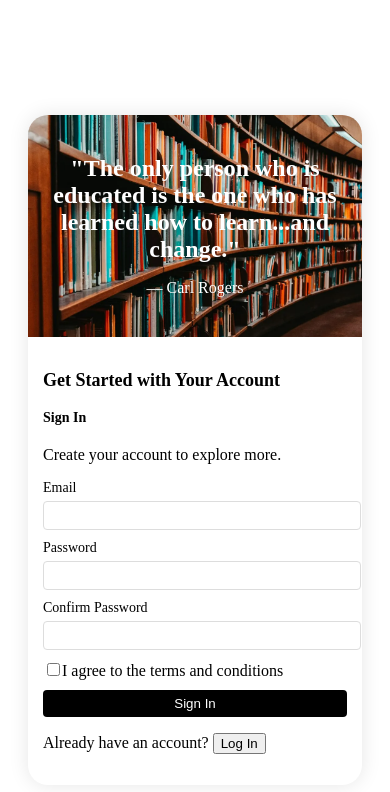
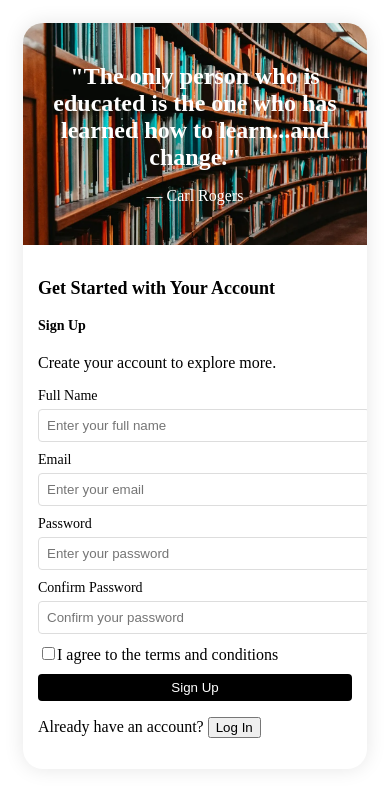
Before and after one commit to Harsh-1711/Library-Management-System, a React (Vite) app in the folder client/: page /Signup in a window 390 px wide. Shown: the top 792 px of the page. Built offline with nearby package versions, Linux system fonts and the light colour scheme.

Commit message:
new updated login signup

```diff
--- a/client/package.json
+++ b/client/package.json
@@ -15,6 +15,7 @@
     "react": "^18.3.1",
     "react-dom": "^18.3.1",
     "react-hot-toast": "^2.4.1",
+    "react-icons": "^5.3.0",
     "react-router-dom": "^6.26.2",
     "react-toastify": "^10.0.5"
   },
--- a/client/src/App.jsx
+++ b/client/src/App.jsx
@@ -7,7 +7,7 @@ function App() {
   return (
     <Router>
       <Routes>
-        <Route path="/" element={<Login />} />
+        <Route path="/Login" element={<Login />} />
         <Route path="/Signup" element={<Signup />} />
       </Routes>
     </Router>
--- a/client/src/assets/css/Login.css
+++ b/client/src/assets/css/Login.css
@@ -109,6 +109,13 @@
 
 
 @media screen and (max-width: 768px) {
+  .login-container {
+    flex-direction: column;
+    padding: 15px;
+    height: auto;
+  }
+
+
   .login-form-container {
     flex-direction: column;
     border-radius: 20px;
--- a/client/src/assets/css/Signup.css
+++ b/client/src/assets/css/Signup.css
@@ -3,15 +3,14 @@
   justify-content: center;
   align-items: center;
   height: 100vh;
-  background-color: white;
+  background-color:white;
   padding: 20px;
-  /* Add padding for smaller screens */
+
 }
 
 .signup-form-container {
   display: flex;
   flex-direction: row;
-  /* Default for larger screens */
   max-width: 900px;
   width: 100%;
   background-color: #fff;
@@ -109,6 +108,13 @@
 
 
 @media (max-width: 768px) {
+  .signup-container {
+    flex-direction: column;
+    padding: 15px;
+    height: auto;
+  }
+
+
   .signup-form-container {
     flex-direction: column;
     max-width: 100%;
--- /dev/null
+++ b/client/src/components/Button.jsx
@@ -0,0 +1,11 @@
+import React from "react";
+
+function Button({ type, label, onClick, className }) {
+  return (
+    <button type={type} className={className} onClick={onClick}>
+      {label}
+    </button>
+  );
+}
+
+export default Button;
--- /dev/null
+++ b/client/src/components/InputField.jsx
@@ -0,0 +1,18 @@
+import React from "react";
+
+function InputField({ label, type, value, onChange, id, placeholder }) {
+  return (
+    <div className="form-group">
+      <label htmlFor={id}>{label}</label>
+      <input
+        type={type}
+        id={id}
+        value={value}
+        onChange={onChange}
+        placeholder={placeholder}
+      />
+    </div>
+  );
+}
+
+export default InputField;
--- a/client/src/components/Login.jsx
+++ b/client/src/components/Login.jsx
@@ -3,6 +3,9 @@ import { useNavigate, Link } from "react-router-dom";
 import axios from "axios";
 import toast from "react-hot-toast";
 import "../assets/css/Login.css";
+import InputField from "./InputField";
+import Button from "./Button";
+
 
 function Login() {
   const [email, setEmail] = useState("");
@@ -14,8 +17,10 @@ function Login() {
     navigate("/Signup");
   };
 
+
   const validate = () => {
     let errors = {};
+
     if (!email && !password) {
       toast.error("Please fill all the fields");
       return false;
@@ -89,43 +94,46 @@ function Login() {
           <h4>Login</h4>
           <p>Welcome Back! Let's pick up where you left off.</p>
           <form onSubmit={handleSubmit}>
-            <div className="form-group">
-              <label htmlFor="email">Email</label>
-              <input
+
+            <InputField
+              label="Email"
               type="text"
               id="email"
               value={email}
               onChange={(e) => setEmail(e.target.value)}
+              placeholder="Enter your email"
             />
-              {errors.email && <p className="error">{errors.email}</p>}
-            </div>
-            <div className="form-group">
-              <label htmlFor="password">Password</label>
-              <input
+
+
+            <InputField
+              label="Password"
               type="password"
               id="password"
               value={password}
               onChange={(e) => setPassword(e.target.value)}
+              placeholder="Enter your password"
             />
-              {errors.password && <p className="error">{errors.password}</p>}
-            </div>
+
+
             <div className="checkbox-group">
               <input type="checkbox" id="rememberMe" />
               <label htmlFor="rememberMe">Remember me</label>
             </div>
-            <button type="submit" className="login-button">
-              Log in
-            </button>
-            <button
+
+
+            <Button type="submit" label="Log in" className="login-button" />
+
+
+            <Button
               type="button"
+              label="Register"
               className="register-button"
               onClick={handleRegisterClick}
-            >
-              Register
-            </button>
+            />
+
             {errors.login && <p className="error">{errors.login}</p>}
           </form>
-          <Link to="/forgot"> Forgot Password?</Link>
+          <Link to="/forgot">Forgot Password?</Link>
         </div>
       </div>
     </div>
--- a/client/src/components/Signup.jsx
+++ b/client/src/components/Signup.jsx
@@ -3,8 +3,11 @@ import { useNavigate } from "react-router-dom";
 import axios from "axios";
 import toast from "react-hot-toast";
 import "../assets/css/Signup.css";
+import InputField from "./InputField";
+import Button from "./Button";
 
 function Signup() {
+  const [fullName, setFullName] = useState("");
   const [email, setEmail] = useState("");
   const [password, setPassword] = useState("");
   const [confirmPassword, setConfirmPassword] = useState("");
@@ -12,12 +15,21 @@ function Signup() {
   const navigate = useNavigate();
 
   const handleLoginClick = () => {
-    navigate("/");
+    navigate("/Login");
   };
 
-  // Validation function
+
   const validate = () => {
     let errors = {};
+
+    if (!fullName && !email && !password && !confirmPassword) {
+      toast.error("Please fill all the fields");
+      return false;
+    }
+
+    if (!fullName) {
+      toast.error("Full Name is required");
+    }
 
     if (!email) {
       toast.error("Email is required");
@@ -46,6 +58,7 @@ function Signup() {
     if (validate()) {
       try {
         const response = await axios.post("http://localhost:8080/api/signup", {
+          fullName,
           email,
           password,
         });
@@ -69,63 +82,70 @@ function Signup() {
         <div className="signup-image">
           <h2>
             "The only person who is educated is the one who has learned how to
-            learn...and change."{" "}
+            learn...and change."
           </h2>
           <p>— Carl Rogers</p>
         </div>
         <div className="signup-form">
           <h3>Get Started with Your Account</h3>
-          <h4>Sign In</h4>
+          <h4>Sign Up</h4>
           <p>Create your account to explore more.</p>
           <form onSubmit={handleSubmit}>
-            <div className="signup-form-group">
-              <label htmlFor="email">Email</label>
-              <input
+
+            <InputField
+              label="Full Name"
+              type="text"
+              id="fullName"
+              value={fullName}
+              onChange={(e) => setFullName(e.target.value)}
+              placeholder="Enter your full name"
+            />
+
+            <InputField
+              label="Email"
               type="text"
               id="email"
               value={email}
               onChange={(e) => setEmail(e.target.value)}
+              placeholder="Enter your email"
             />
-              {errors.email && <p className="error">{errors.email}</p>}
-            </div>
-            <div className="signup-form-group">
-              <label htmlFor="password">Password</label>
-              <input
+
+            <InputField
+              label="Password"
               type="password"
               id="password"
               value={password}
               onChange={(e) => setPassword(e.target.value)}
+              placeholder="Enter your password"
             />
-              {errors.password && <p className="error">{errors.password}</p>}
-            </div>
-            <div className="signup-form-group">
-              <label htmlFor="confirmPassword">Confirm Password</label>
-              <input
+
+            <InputField
+              label="Confirm Password"
               type="password"
               id="confirmPassword"
               value={confirmPassword}
               onChange={(e) => setConfirmPassword(e.target.value)}
+              placeholder="Confirm your password"
             />
-              {errors.confirmPassword && (
-                <p className="error">{errors.confirmPassword}</p>
-              )}
-            </div>
+
             <div className="signup-checkbox-group">
               <input type="checkbox" id="agreeTerms" />
               <label htmlFor="agreeTerms">
                 I agree to the terms and conditions
               </label>
             </div>
-            <button type="submit" className="signup-button">
-              Sign In
-            </button>
-            {errors.signin && <p className="error">{errors.signin}</p>}
+
+
+            <Button type="submit" label="Sign Up" className="signup-button" />
           </form>
           <p>
             Already have an account?{" "}
-            <button className="log-link" onClick={handleLoginClick}>
-              Log In
-            </button>
+            <Button
+              type="button"
+              label="Log In"
+              className="log-link"
+              onClick={handleLoginClick}
+            />
           </p>
         </div>
       </div>
```
Lines whose indentation alone changed are shown as unchanged.
